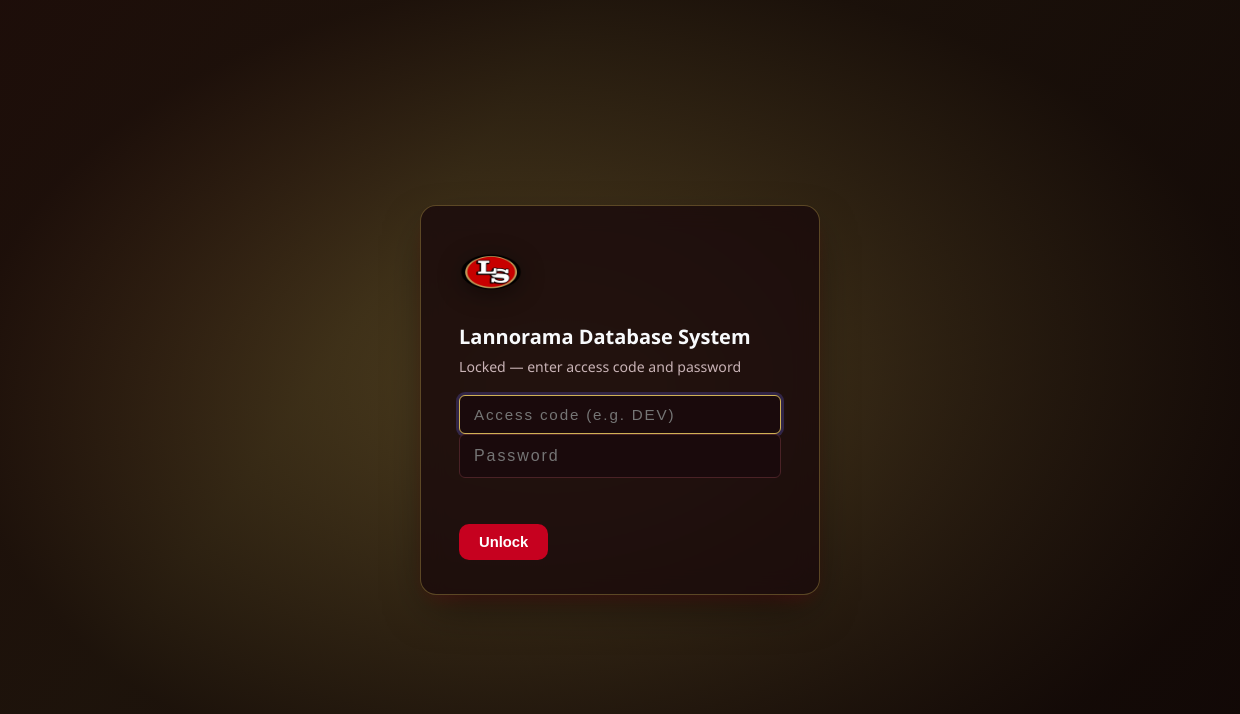
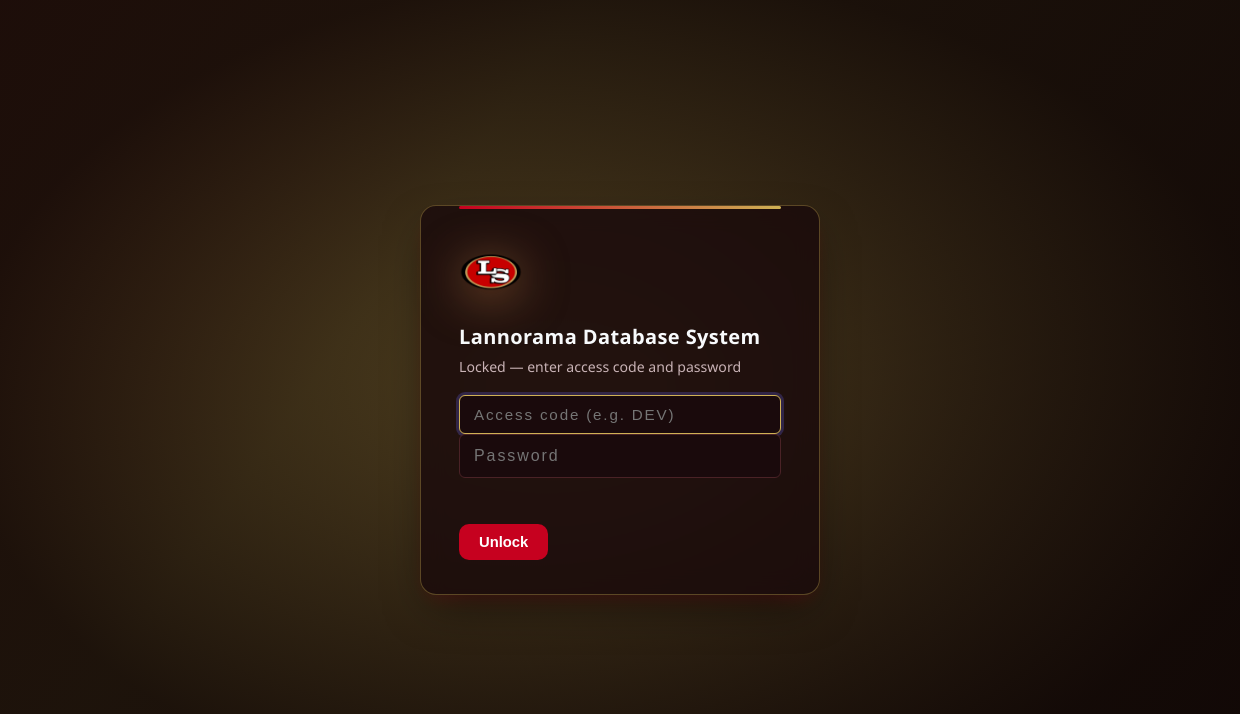
Before and after one commit to kashimean/lannorama-database-system, an Electron app: page src/index.html in a window 1240 px wide. Drawn offline with Linux system fonts and the light colour scheme; no server answers.

Commit message:
Login card polish (accent bar, glowing logo)

```diff
--- a/src/style.css
+++ b/src/style.css
@@ -821,6 +821,18 @@ button:disabled {
   font-weight: 700;
   color: var(--text-main);
   margin-bottom: 4px;
+  letter-spacing: 0.02em;
+}
+
+.login-card::after {
+  content: '';
+  position: absolute;
+  left: 38px;
+  right: 38px;
+  top: 0;
+  height: 3px;
+  background: linear-gradient(90deg, var(--primary), var(--accent));
+  border-radius: 999px;
 }
 
 .login-sub {
@@ -954,6 +966,7 @@ button:disabled {
   margin-bottom: 12px;
   object-fit: contain;
   filter: drop-shadow(0 4px 12px rgba(0, 0, 0, 0.45));
+  animation: glowPulse 4s ease-in-out infinite;
 }
 
 .splash-title {
```
